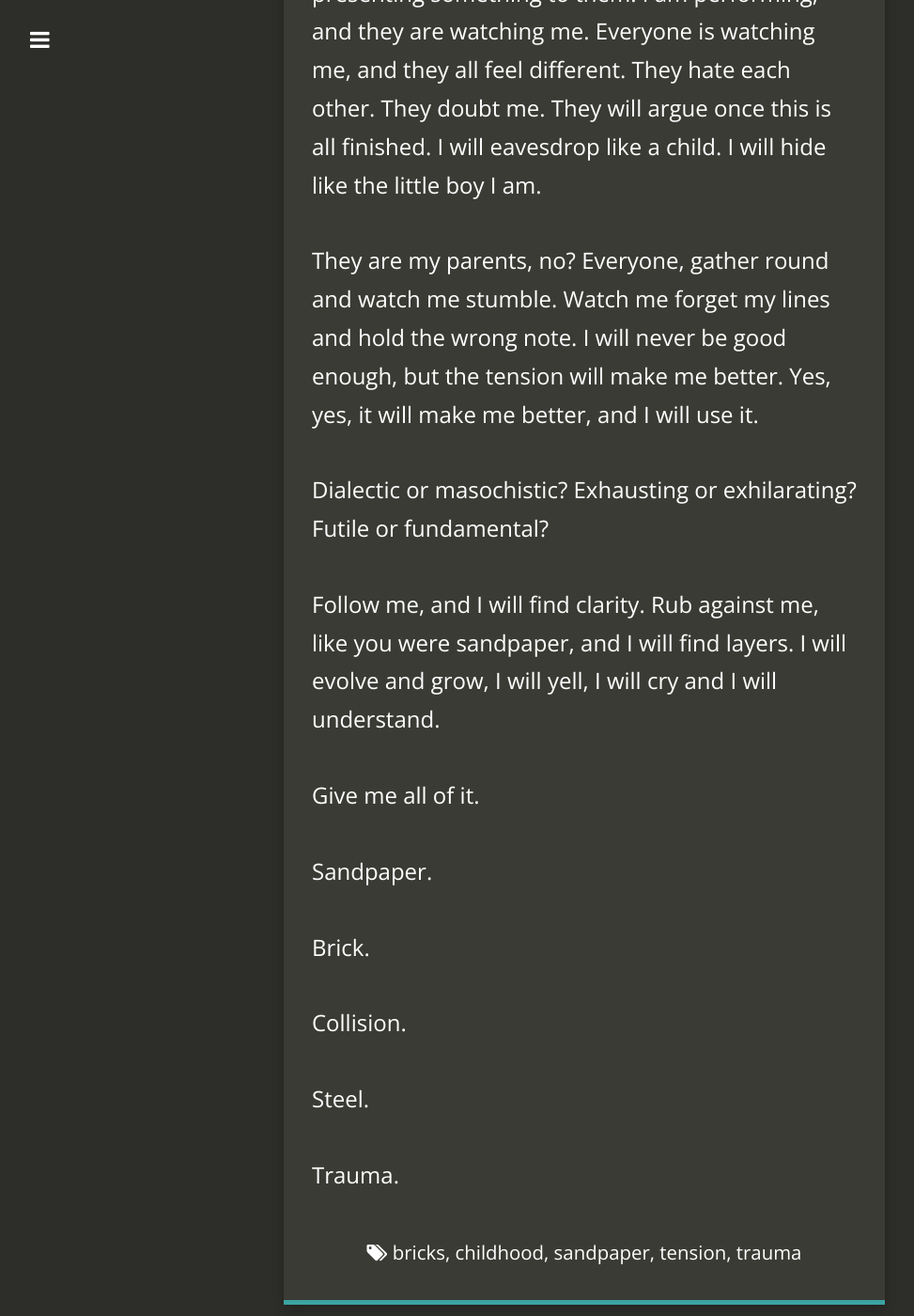
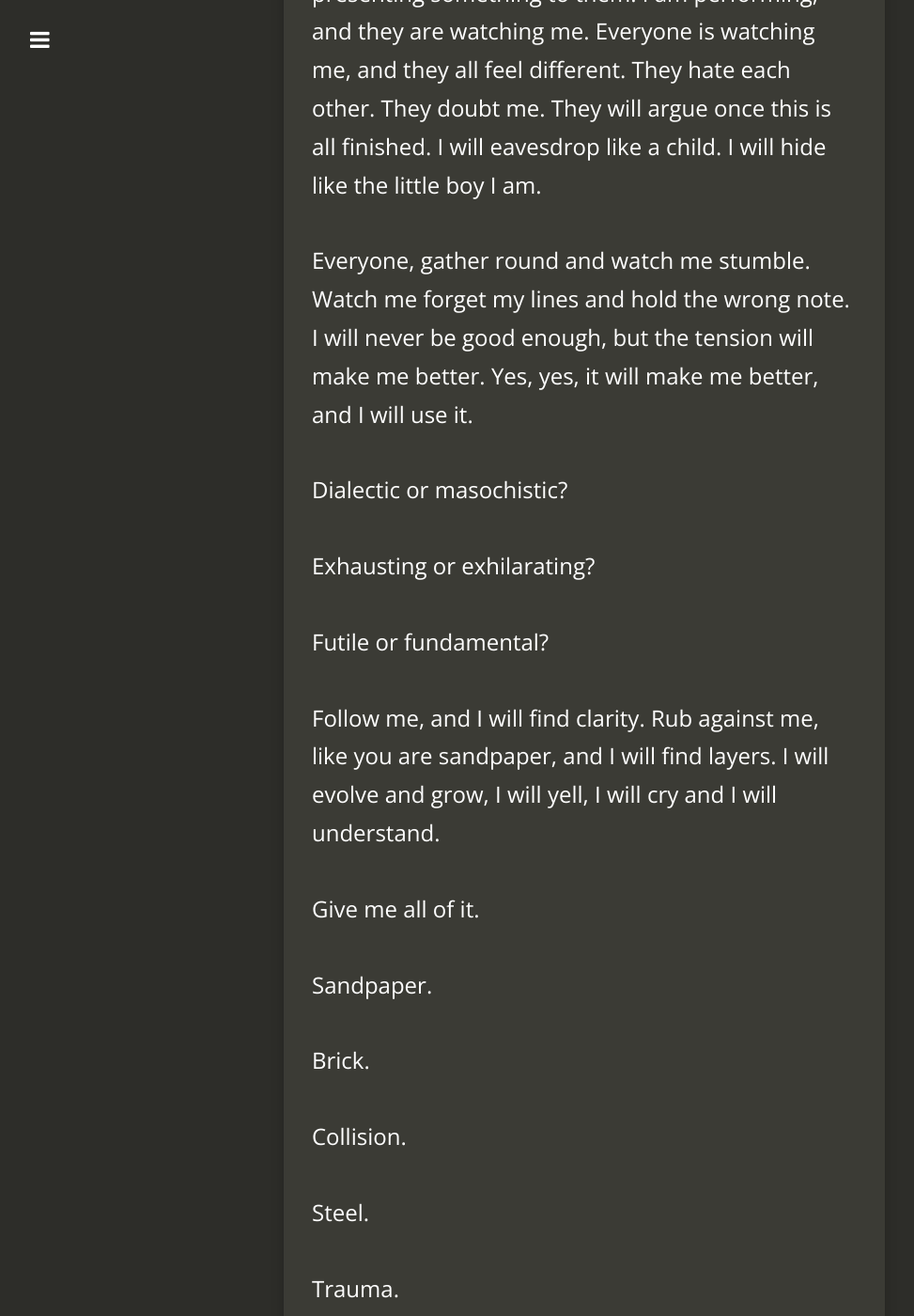
Before and after one commit to jacobtomlinson/carte-noire, a Jekyll site: the page built from _posts/2020-05-27-sandpaper.md, in a window 1280 px wide and 1400 px high, scrolled down 1277 px. Shown: the whole window at 94% size, without its empty margins (18-991 px from the left). Built offline with Jekyll 4.4.1, drawn with Linux system fonts in a browser that asks for light colours; nearby versions of some CDN libraries; comment, search, counter and statistics services are not loaded.

Commit message:
Upload minor edits to sandpaper and mechanical bird poems.

```diff
--- a/_posts/2020-05-27-sandpaper.md
+++ b/_posts/2020-05-27-sandpaper.md
@@ -21,11 +21,15 @@ I feel this tension. Do you feel it too? It’s a slippery kind of tension, like
 
 Everything feels opposed. Everyone stands straight up. They’re armed, and they’re watching me. I am presenting something to them. I am performing, and they are watching me. Everyone is watching me, and they all feel different. They hate each other. They doubt me. They will argue once this is all finished. I will eavesdrop like a child. I will hide like the little boy I am.
 
-They are my parents, no? Everyone, gather round and watch me stumble. Watch me forget my lines and hold the wrong note. I will never be good enough, but the tension will make me better. Yes, yes, it will make me better, and I will use it.
+Everyone, gather round and watch me stumble. Watch me forget my lines and hold the wrong note. I will never be good enough, but the tension will make me better. Yes, yes, it will make me better, and I will use it.
 
-Dialectic or masochistic? Exhausting or exhilarating? Futile or fundamental?
+Dialectic or masochistic?
 
-Follow me, and I will find clarity. Rub against me, like you were sandpaper, and I will find layers. I will evolve and grow, I will yell, I will cry and I will understand.
+Exhausting or exhilarating?
+
+Futile or fundamental?
+
+Follow me, and I will find clarity. Rub against me, like you are sandpaper, and I will find layers. I will evolve and grow, I will yell, I will cry and I will understand.
 
 Give me all of it.
 
```
Also changed, not shown: _posts/2020-05-30-mechanical-bird.md (+4 -2 lines).
